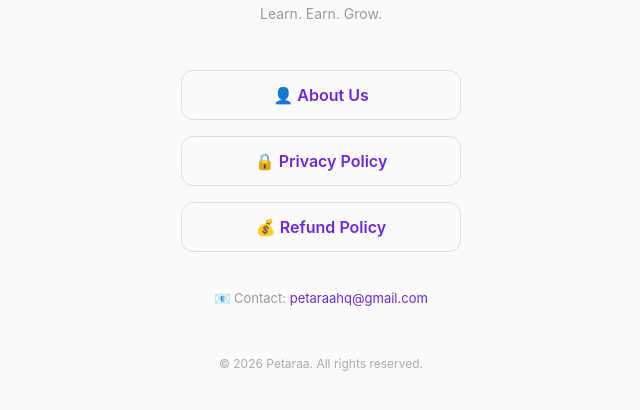
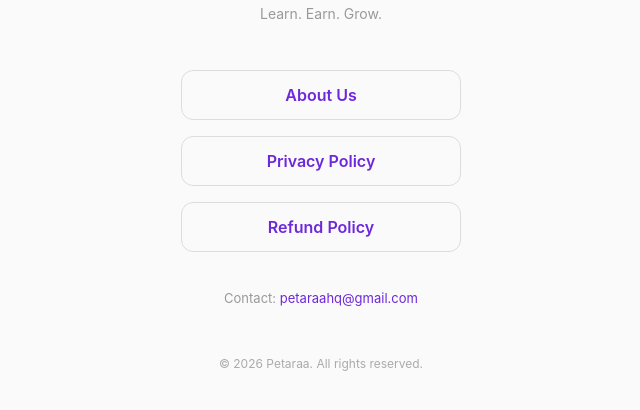
Before and after one commit to petaraahq/petaraa-legal, a plain HTML site: page index.html in a window 1280 px wide. Shown: the part 238-648 px from the top of the page, without its empty margins (319-959 px from the left). Drawn offline with Linux system fonts and the light colour scheme.

Commit message:
Update index.html

```diff
--- a/index.html
+++ b/index.html
@@ -42,10 +42,10 @@
 <body>
   <div class="logo">PETARAA</div>
   <div class="tagline">Learn. Earn. Grow.</div>
- <a href="about.html">👤 About Us</a>
-  <a href="privacy.html">🔒 Privacy Policy</a>
-  <a href="refund.html">💰 Refund Policy</a>
-  <div class="contact">📧 Contact: <a href="mailto:petaraahq@gmail.com">petaraahq@gmail.com</a></div>
+ <a href="about.html"> About Us</a>
+  <a href="privacy.html"> Privacy Policy</a>
+  <a href="refund.html"> Refund Policy</a>
+  <div class="contact"> Contact: <a href="mailto:petaraahq@gmail.com">petaraahq@gmail.com</a></div>
   <div class="footer">© 2026 Petaraa. All rights reserved.</div>
 </body>
 </html>
```
